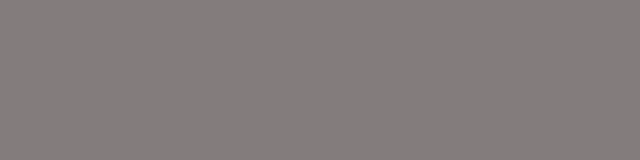
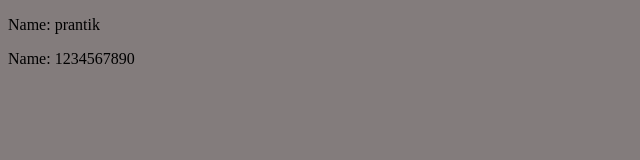
Before and after one commit to TBS96/TypeScript, a website with bundled scripts: page 03_setup-ts-for-real-projects/index.html in a window 1280 px wide. Shown: the whole page, without its empty margins (0-640 px from the left). Built offline with nearby package versions, Linux system fonts and the light colour scheme.

Commit message:
Add dynamic content rendering to index.html and index.ts
Signed-off-by: TBS96 <9tbs6@proton.me>

```diff
--- a/03_setup-ts-for-real-projects/index.html
+++ b/03_setup-ts-for-real-projects/index.html
@@ -11,6 +11,7 @@
     </style>
 </head>
 <body>
+    <div id="root"></div>
     <script src="./dist/index.js"></script>
 </body>
 </html>
--- a/03_setup-ts-for-real-projects/src/index.ts
+++ b/03_setup-ts-for-real-projects/src/index.ts
@@ -12,3 +12,12 @@ const myData: User = {
 }
 
 console.log(myData);
+
+const root = document.getElementById('root');
+
+if (root) {
+    root.innerHTML = `
+    <p>Name: ${myData.name}</p>
+    <p>Name: ${myData.phone}</p>
+`
+}
```
Also changed, not shown: 03_setup-ts-for-real-projects/dist/index.js.
